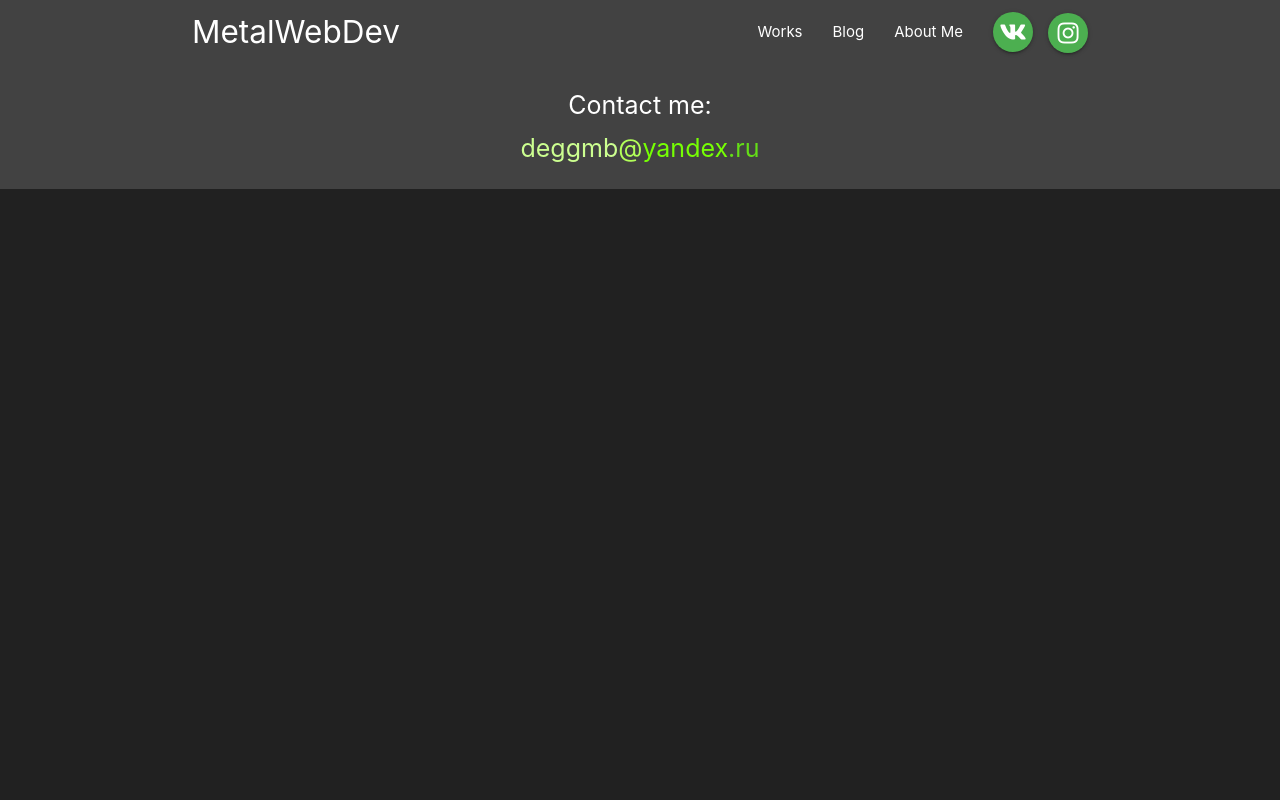
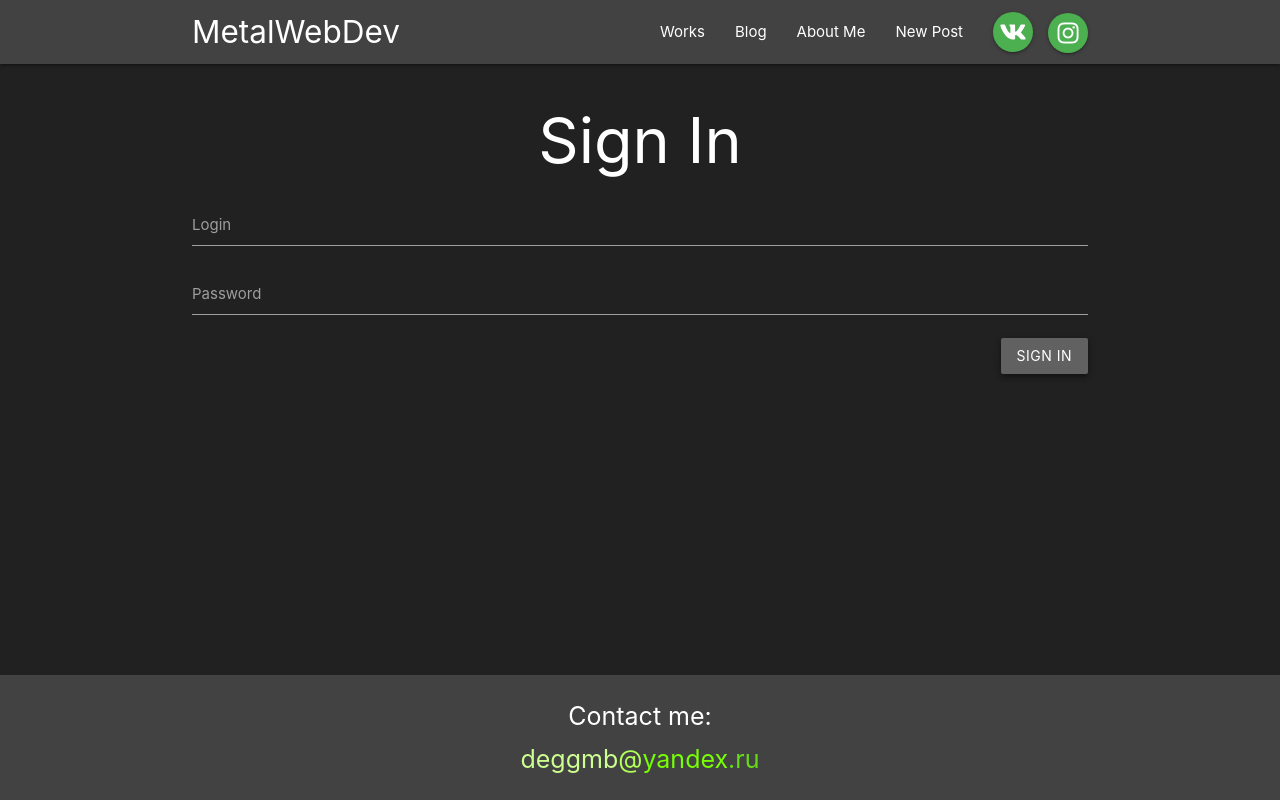
Before and after one commit to lenaryan/my-site-react, a React (Create React App) app: page /signin in a window 1280 px wide. Built offline with nearby package versions, Linux system fonts and the light colour scheme.

Commit message:
added an admin signing in form and a creating new blog post form

```diff
--- a/src/App.js
+++ b/src/App.js
@@ -7,6 +7,8 @@ import Works from './components/pages/Works';
 import Blog from './components/blog/Blog';
 import Me from './components/pages/Me';
 import BlogPost from './components/blog/BlogPost';
+import CreateBlogPost from './components/blog/CreateBlogPost';
+import AdminSignIn from './components/pages/AdminSignIn';
 
 class App extends Component {
   render() {
@@ -18,8 +20,11 @@ class App extends Component {
             <Route exact path="/" component={Home} />
             <Route path="/works" component={Works} />
             <Route exact path="/blog" component={Blog} />
-            <Route path="/blog/:id" component={BlogPost} />
+            <Route exact path="/blog/new" component={CreateBlogPost} />
+            <Route exact path="/blog/:id" component={BlogPost} />
             <Route path="/about-me" component={Me} />
+            <Route path="/signin" component={AdminSignIn} />
+
           </Switch>
           <Footer />
         </div>
--- a/src/components/Navbar.js
+++ b/src/components/Navbar.js
@@ -1,5 +1,6 @@
 import React, { Component } from "react";
 import {Link, NavLink, withRouter} from 'react-router-dom';
+import SignedInLinks from './SignedInLinks';
 import M from 'materialize-css';
 
 class Navbar extends Component {
@@ -23,6 +24,7 @@ class Navbar extends Component {
                             <li><NavLink to="/works">Works</NavLink></li>
                             <li><NavLink to="/blog">Blog</NavLink></li>
                             <li><NavLink to="/about-me">About Me</NavLink></li>
+                            <SignedInLinks />
                             <li><a className="btn-floating green" href="vk.com/lena_ryan"><i className="fab fa-vk"></i></a></li>
                             <li><a className="btn-floating green" style={{margin:0}} href="www.instagram.com/russian_plazma_drink"><i className="fab fa-instagram"></i></a></li>
                         </ul>
--- /dev/null
+++ b/src/components/SignedInLinks.js
@@ -0,0 +1,10 @@
+import React from 'react';
+import { NavLink } from 'react-router-dom';
+
+const SignedInLinks = () => {
+    return (
+        <li><NavLink to="/blog/new">New Post</NavLink></li>
+    )
+}
+
+export default SignedInLinks;
--- a/src/components/blog/CreateBlogPost.js
+++ b/src/components/blog/CreateBlogPost.js
@@ -0,0 +1,39 @@
+import React, { Component } from 'react';
+
+class CreateBlogPost extends Component {
+    state = {
+        title: '',
+        content: ''
+    }
+    handleChange = (e) => {
+        this.setState({
+            [e.target.id]: e.target.value
+        })
+    }
+    handleSubmit = (e) => {
+        e.preventDefault();
+        console.log(this.state);
+    }
+    render() {
+        return (
+            <div className="container">
+                <form onSubmit={this.handleSubmit} className="new-post">
+                    <h1 className="center">New Post</h1>
+                    <div className="input-field">
+                        <label htmlFor="title">Title</label>
+                        <input className="white-text" type="text" id="title" onChange={this.handleChange} />
+                    </div>
+                    <div className="input-field">
+                        <label htmlFor="content">Content</label>
+                        <textarea className="materialize-textarea white-text" id="content" onChange={this.handleChange} />
+                    </div>
+                    <div className="input-field">
+                        <button className="btn grey darken-2 z-depth-2 right">Publish</button>
+                    </div>
+                </form>
+            </div>
+        )
+    }
+}
+
+export default CreateBlogPost;
--- a/src/components/pages/AdminSignIn.js
+++ b/src/components/pages/AdminSignIn.js
@@ -0,0 +1,38 @@
+import React, { Component } from 'react';
+
+class AdminSignIn extends Component {
+    state = {
+        login: '',
+        password: ''
+    }
+    handleChange = (e) => {
+        this.setState({
+            [e.target.id]: e.target.value
+        })
+    }
+    handleSubmit = (e) => {
+        e.preventDefault();
+    }
+    render() {
+        return (
+            <div className="container">
+                <form onSubmit={this.handleSubmit} className="signin">
+                    <h1 className="center">Sign In</h1>
+                    <div className="input-field">
+                        <label htmlFor="login">Login</label>
+                        <input className="white-text" type="text" id="login" onChange={this.handleChange} />
+                    </div>
+                    <div className="input-field">
+                        <label htmlFor="password">Password</label>
+                        <input  className="white-text" type="password" id="password" onChange={this.handleChange} />
+                    </div>
+                    <div className="input-field">
+                        <button className="btn grey darken-2 z-depth-2 right">Sign In</button>
+                    </div>
+                </form>
+            </div>
+        )
+    }
+}
+
+export default AdminSignIn;
--- a/src/components/pages/Me.js
+++ b/src/components/pages/Me.js
@@ -12,14 +12,14 @@ const Me = () => {
                 <p>I want to become a frontend React dev so I learn React in my spare time.</p>
                 <p>Also I:</p>
                 <ul>
-                    <li><i class="material-icons light-green-text text-accent-2 left">arrow_forward</i>create CSS-images on Codepen as <a href="https://codepen.io/lenaryan/" className="light-green-text text-accent-2">Lena Ryan</a></li>
+                    <li><i class="material-icons light-green-text text-accent-2 left">arrow_forward</i>create CSS-images and stuff on Codepen as <a href="https://codepen.io/lenaryan/" className="light-green-text text-accent-2">Lena Ryan</a></li>
                     <li><i class="material-icons light-green-text text-accent-2 left">arrow_forward</i>can speak Polish (had been living in Warsaw for 15 months)</li>
                     <li><i class="material-icons light-green-text text-accent-2 left">arrow_forward</i>squat 12x30kg (the number is growing)</li>
                     <li><i class="material-icons light-green-text text-accent-2 left">arrow_forward</i>growl like a male death metal vocalist</li>
                     <li><i class="material-icons light-green-text text-accent-2 left">arrow_forward</i>adore watching YouTube tutorials and conference talks</li>
                     <li><i class="material-icons light-green-text text-accent-2 left">arrow_forward</i>got all my frontend knowledge on YouTube</li>
                     <li><i class="material-icons light-green-text text-accent-2 left">arrow_forward</i>ride a mini-cruiser in summer and a snowboard in winter</li>
-                    <li><i class="material-icons light-green-text text-accent-2 left">arrow_forward</i>have the only bad habit - I love eat</li>
+                    <li><i class="material-icons light-green-text text-accent-2 left">arrow_forward</i>have the only bad habit - I love to eat</li>
                     <li><i class="material-icons light-green-text text-accent-2 left">arrow_forward</i>want a corgi puppy</li>
                 </ul>
             </div>
--- a/src/index.css
+++ b/src/index.css
@@ -15,7 +15,7 @@ p{margin: 10px 0;}
 .sidenav{padding-top: 20%;width: 200px;}
 .works-pics{display: grid;grid-template-columns: repeat(3, 1fr);grid-gap: 40px 30px;margin: 50px 0 100px;}
 .works-pics img{min-width: 150px;width: 100%;}
-.me .material-icons{position: relative;top:3px;}
+.me .material-icons{position: relative;top:5px;}
 .me li{margin: 5px 0;}
 .me img {width: 30%;margin: 0 0 20px 30px;}
 .text-me{margin: 50px 0 100px;}
@@ -24,3 +24,6 @@ p{margin: 10px 0;}
 .blog {padding-bottom: 50px;}
 .blog-post {padding: 30px 0 50px;}
 .blog-post .card-title {margin-bottom: 30px;}
+nav li>a.active{background:rgba(0,0,0,0.1);}
+.sidenav li>a.active{background:rgba(0,0,0,0.05);}
+input[type=text]:focus, input[type=password]:focus, textarea:focus {border-bottom-color:#8bc34a !important;box-shadow:0 1px 0 0 #8bc34a !important;}
```
